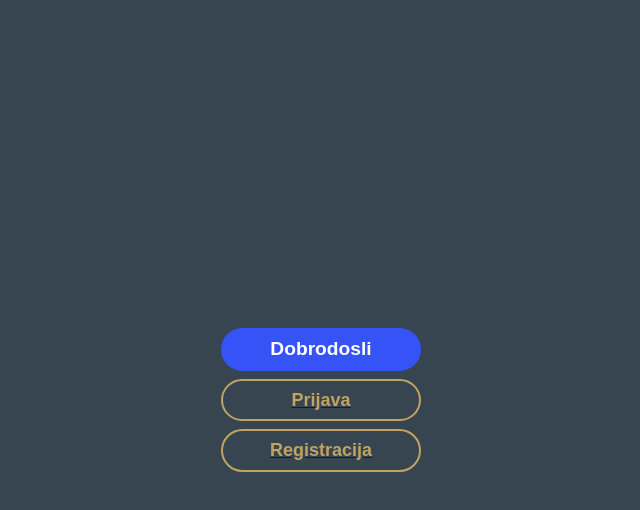
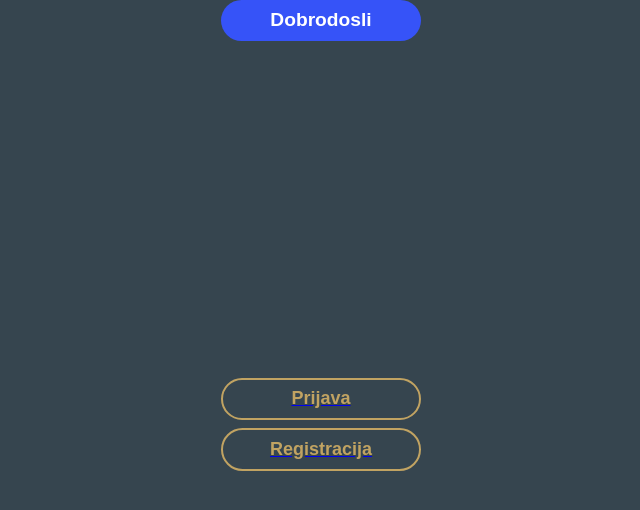
Before and after one commit to rokciber/Projekt, a React (Create React App) app in the folder mojprojekt/: page / in a window 1280 px wide. Shown: the top 510 px of the page, without its empty margins (319-959 px from the left). Built offline with nearby package versions, Linux system fonts and the light colour scheme.

Commit message:
majhne spremembe v fajlih

```diff
--- a/mojprojekt/src/App.js
+++ b/mojprojekt/src/App.js
@@ -4,6 +4,7 @@ import { BrowserRouter as Router, Route, Routes } from 'react-router-dom'; // Up
 import Homepage from './HomePage';
 import Prijava from './prijava';
 import Registracija from './registracija';
+import Dashboard from './dashboard';
 
 const App = () => {
   return (
@@ -12,6 +13,7 @@ const App = () => {
         <Route path="/" element={<Homepage />} /> {/* element namesto component */}
         <Route path="/prijava" element={<Prijava />} /> {/* element namesto component */}
         <Route path="/registracija" element={<Registracija />} /> {/* element namesto component */}
+        <Route path="/dashboard" element={<Dashboard />} />
       </Routes> {/* Tukaj uporabimo Routes namesto Switch */}
     </Router>
   );
--- a/mojprojekt/src/HomePage.js
+++ b/mojprojekt/src/HomePage.js
@@ -5,10 +5,10 @@ import './styles.css';
 
 const HomePage = () => {
   return (
-    <div style={styles.container}>
+    <div className='container2'>
 
       <button>
-        <span class="span-mother">
+        <span className="span-mother">
             <span>D</span>
             <span>o</span>
             <span>b</span>
@@ -21,7 +21,7 @@ const HomePage = () => {
             <span>i</span>
         </span>
 
-        <span class="span-mother2">
+        <span className="span-mother2">
             <span>D</span>
             <span>o</span>
             <span>b</span>
@@ -37,7 +37,7 @@ const HomePage = () => {
 
 
 
-      <div style={styles.buttonsContainer}>
+      <div className='container'>
 
         <Link to="/prijava">
             <button className="gumb">Prijava</button>
@@ -51,29 +51,4 @@ const HomePage = () => {
   );
 };
 
-const styles = {
-  container: {
-    display: 'flex',
-    flexDirection: 'column',
-    alignItems: 'center',
-    justifyContent: 'center',
-    height: '100vh',
-    backgroundColor: "#36454F",
-  },
-  buttonsContainer: {
-    display: 'flex',
-    flexDirection: 'column',
-    alignItems: 'center',
-  },
-  button: {
-    padding: '15px 30px',
-    margin: '10px',
-    backgroundColor: 'red',
-    color: '#FFF',
-    textDecoration: 'none',
-    fontSize: '1.2rem',
-    fontWeight: 'bold',
-  },
-};
-
 export default HomePage;
--- /dev/null
+++ b/mojprojekt/src/dashboard.js
@@ -0,0 +1,10 @@
+
+function Dashboard() {
+    return (
+        <div>
+            <h1>Ojla, prijava je uspešna</h1>
+        </div>
+    )
+}
+
+export default Dashboard;
--- a/mojprojekt/src/prijava.js
+++ b/mojprojekt/src/prijava.js
@@ -1,24 +1,39 @@
 import React, { useState } from 'react';
+import { useNavigate } from 'react-router-dom';
+import { Link } from 'react-router-dom';
+
 
 const Prijava = () => {
   const [email, setEmail] = useState('');
   const [geslo, setGeslo] = useState('');
+  const navigate = useNavigate();
 
-  const handleSubmit = (e) => {
+  const handleLogin = (e) => {
     e.preventDefault();
-    // Tukaj lahko obdelate prijavo na strežniku ali pa samo izpišete vrednosti za testiranje
-    console.log('Email:', email, 'Geslo:', geslo);
+    // Retrieve registration data from localStorage
+    const userData = JSON.parse(localStorage.getItem('userData'));
+    if (userData && userData.email === email && userData.geslo === geslo) {
+      console.log('Prijava uspešna!');
+      navigate.push('/dashboard'); // Redirect to /dashboard on successful login
+    } else {
+      console.log('Prijava neuspešna. Preverite vaše podatke.');
+    }
   };
 
   return (
     <div>
       <h2>Prijava</h2>
-      <form onSubmit={handleSubmit}>
+      <form onSubmit={handleLogin}>
         <label>Email:</label>
         <input type="email" value={email} onChange={(e) => setEmail(e.target.value)} required />
+
         <label>Geslo:</label>
         <input type="password" value={geslo} onChange={(e) => setGeslo(e.target.value)} required />
-        <button type="submit">Prijava</button>
+
+        <Link to="/dashboard">
+            <button type="submit">Prijava</button>
+        </Link>
+
       </form>
     </div>
   );
--- a/mojprojekt/src/registracija.js
+++ b/mojprojekt/src/registracija.js
@@ -1,4 +1,5 @@
 import React, { useState } from 'react';
+import { Link } from 'react-router-dom';
 
 const Registracija = () => {
   const [ime, setIme] = useState('');
@@ -9,6 +10,11 @@ const Registracija = () => {
     e.preventDefault();
     // Tukaj lahko obdelate registracijo na strežniku ali pa samo izpišete vrednosti za testiranje
     console.log('Ime:', ime, 'Email:', email, 'Geslo:', geslo);
+
+    const userData = { ime, email, geslo };
+    localStorage.setItem('userData', JSON.stringify(userData));
+    console.log("Registracija uspešna! Podatki: ", userData);
+
   };
 
   return (
@@ -17,11 +23,17 @@ const Registracija = () => {
       <form onSubmit={handleSubmit}>
         <label>Ime:</label>
         <input type="text" value={ime} onChange={(e) => setIme(e.target.value)} required />
+
         <label>Email:</label>
         <input type="email" value={email} onChange={(e) => setEmail(e.target.value)} required />
+
         <label>Geslo:</label>
         <input type="password" value={geslo} onChange={(e) => setGeslo(e.target.value)} required />
-        <button type="submit">Registracija</button>
+
+        <Link to="/">
+            <button type="submit">Registracija</button>
+        </Link>
+
       </form>
     </div>
   );
--- a/mojprojekt/src/styles.css
+++ b/mojprojekt/src/styles.css
@@ -159,3 +159,40 @@
   button .span-mother2 span:nth-child(10) {
     transition: 1.1s;
   }
+
+
+
+  .container {
+    display: flex;
+    flex-direction: column;
+    align-items: center;
+    justify-content: center;
+    height: 100vh;
+    background-color: #36454F;
+  }
+
+  .container2 {
+    display: flex;
+    flex-direction: column;
+    align-items: center;
+    justify-content: center;
+    height: 100vh;
+    background-color: #36454F;
+    position: relative;
+  }
+
+  .buttonsContainer {
+    display: flex;
+    flex-direction: column;
+    align-items: center;
+  }
+
+  .buttonn {
+    padding: 15px 30px;
+    margin: 10px;
+    background-color: red;
+    color: #FFF;
+    text-decoration: none;
+    font-size: 1.2rem;
+    font-weight: bold;
+  }
```
Also changed, not shown: mojprojekt/public/manifest.json.
